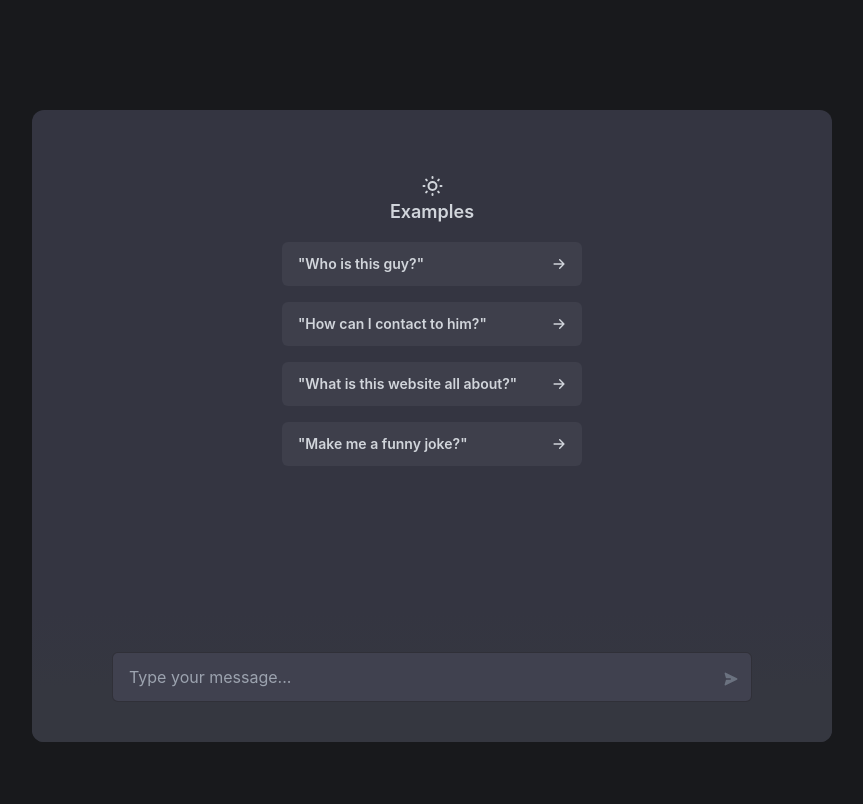
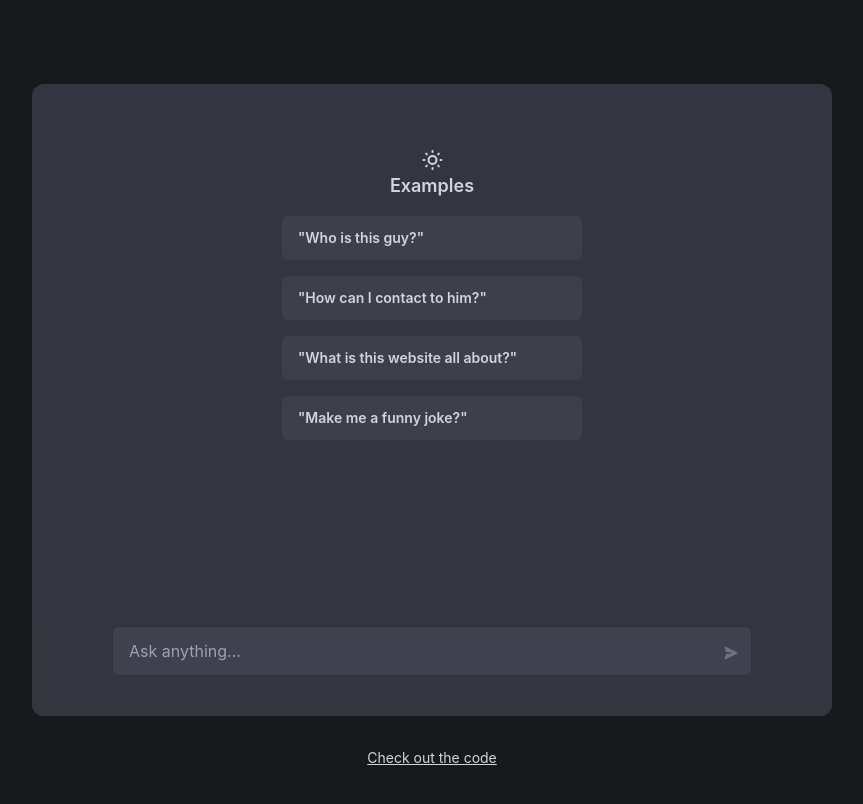
Before and after one commit to bugrakocak/bugra.dev, a Next.js app: page / in a window 1280 px wide. Shown: the top 804 px of the page, without its empty margins (208-1071 px from the left). Built offline with nearby package versions, Linux system fonts and the light colour scheme.

Commit message:
More super important changes

```diff
--- a/components/chatGPT/index.tsx
+++ b/components/chatGPT/index.tsx
@@ -1,5 +1,5 @@
 import cx from "classnames";
-import { useCallback, useRef, useState } from "react";
+import { useCallback, useEffect, useRef, useState } from "react";
 
 import Dialog from "./ui/Dialog";
 import Examples from "./ui/Examples";
@@ -22,7 +22,7 @@ const questions = [
   {
     question: "Who is this guy?",
     answer:
-      "His name is Buğra and he is a front-end developer currently working on crypto payment solutions for the company uTrust(soon xMoney). He has been in the industry since 2018 and has previously worked for Atölye15. In his free time, Buğra is interested in AI and blockchain technologies. Also enjoys building his own side projects. He is currently living in İzmir, Turkey.",
+      "His name is Buğra and he is a front-end developer currently working on crypto payment solutions for the company uTrust(soon xMoney). He has been in the industry since 2018 and has previously worked for Atölye15. In his free time, Buğra can often be found marveling at the wonders of AI and blockchain technologies. Also enjoys building his own side projects. He is currently living in İzmir, Turkey.",
   },
   {
     question: "How can I contact to him?",
@@ -67,13 +67,10 @@ export default function ChatGPT({
     setQuestionIndex(questionIndex + 1);
     setInputValue("");
     setIsBotTyping(true);
-    scrollToBottom();
   };
 
   const handleOnChange = (e: any) => {
     e.preventDefault();
-
-    if (isBotTyping) return;
 
     const inputValueCharCount = e.target.value.length;
 
@@ -92,6 +89,10 @@ export default function ChatGPT({
       behavior: "smooth",
     });
   };
+
+  useEffect(() => {
+    scrollToBottom();
+  }, [questionIndex]);
 
   const handleDialogCompleted = useCallback(() => {
     setIsBotTyping(false);
@@ -128,6 +129,7 @@ export default function ChatGPT({
       <div className="py-10 w-full absolute bottom-0 bg-chatGPT-bottom">
         <Form
           value={inputValue}
+          disabled={isBotTyping || questionIndex === questions.length}
           onSubmit={handleSubmit}
           onChange={handleOnChange}
           className="w-4/5 mx-auto"
--- a/components/chatGPT/ui/Examples.tsx
+++ b/components/chatGPT/ui/Examples.tsx
@@ -32,21 +32,7 @@ export default function Examples({
           key={example}
           className="bg-[#3E3F4B] rounded-md py-3 px-4 text-sm font-semibold w-[300px] mx-auto mt-4 flex items-center justify-between text-left"
         >
-          <span className="mr-1">&quot;{example}&quot;</span>
-          <svg
-            width="14"
-            height="14"
-            viewBox="0 0 14 14"
-            fill="none"
-            xmlns="http://www.w3.org/2000/svg"
-          >
-            <path
-              fillRule="evenodd"
-              clipRule="evenodd"
-              d="M7.20493 2.30512C7.4783 2.03176 7.92151 2.03176 8.19488 2.30512L12.3949 6.50512C12.6682 6.77849 12.6682 7.22171 12.3949 7.49507L8.19488 11.6951C7.92151 11.9684 7.4783 11.9684 7.20493 11.6951C6.93156 11.4217 6.93156 10.9785 7.20493 10.7051L10.21 7.7001L2.0999 7.7001C1.7133 7.7001 1.3999 7.3867 1.3999 7.0001C1.3999 6.6135 1.7133 6.3001 2.0999 6.3001H10.21L7.20493 3.29507C6.93156 3.02171 6.93156 2.57849 7.20493 2.30512Z"
-              fill="#D1D5DB"
-            />
-          </svg>
+          &quot;{example}&quot;
         </div>
       ))}
     </div>
--- a/components/chatGPT/ui/Form.tsx
+++ b/components/chatGPT/ui/Form.tsx
@@ -6,13 +6,15 @@ import { ChangeEvent, KeyboardEvent, useRef } from "react";
 interface FormProps {
   className?: string;
   value: string;
-  onChange?: (e: ChangeEvent<HTMLTextAreaElement>) => void;
+  disabled: boolean;
+  onChange: (e: ChangeEvent<HTMLTextAreaElement>) => void;
   onSubmit: (e: any) => void;
 }
 
 export default function Form({
   className,
   value,
+  disabled,
   onChange,
   onSubmit,
 }: FormProps): JSX.Element {
@@ -37,7 +39,8 @@ export default function Form({
       <TextareaAutosize
         className="w-full max-h-[200px] bg-transparent outline-none resize-none"
         value={value}
-        placeholder="Type your message..."
+        placeholder="Ask anything..."
+        disabled={disabled}
         onChange={onChange}
         onKeyDown={handlePress}
       ></TextareaAutosize>
--- a/pages/index.tsx
+++ b/pages/index.tsx
@@ -14,7 +14,7 @@ export default function Home() {
         <title>Buğra Koçak</title>
         <meta name="description" content="Personal website of Buğra Koçak" />
       </Head>
-      <main className="min-h-screen flex flex-col items-center justify-center px-4">
+      <main className="min-h-screen flex flex-col items-center justify-center px-4 pb-14 pt-8">
         <div
           className={cx(
             "h-[20px] mb-8 transition-opacity duration-[2000ms] delay-[2000ms] ease-in-out",
@@ -27,6 +27,14 @@ export default function Home() {
           questionIndex={questionIndex}
           setQuestionIndex={(i) => setQuestionIndex(i)}
         />
+        <a
+          href="https://github.com/bugrakocak/bugra.dev"
+          target="_blank"
+          rel="noopener noreferrer"
+          className="text-[#D1D5DB] text-sm mt-8 underline"
+        >
+          Check out the code
+        </a>
       </main>
     </div>
   );
```
